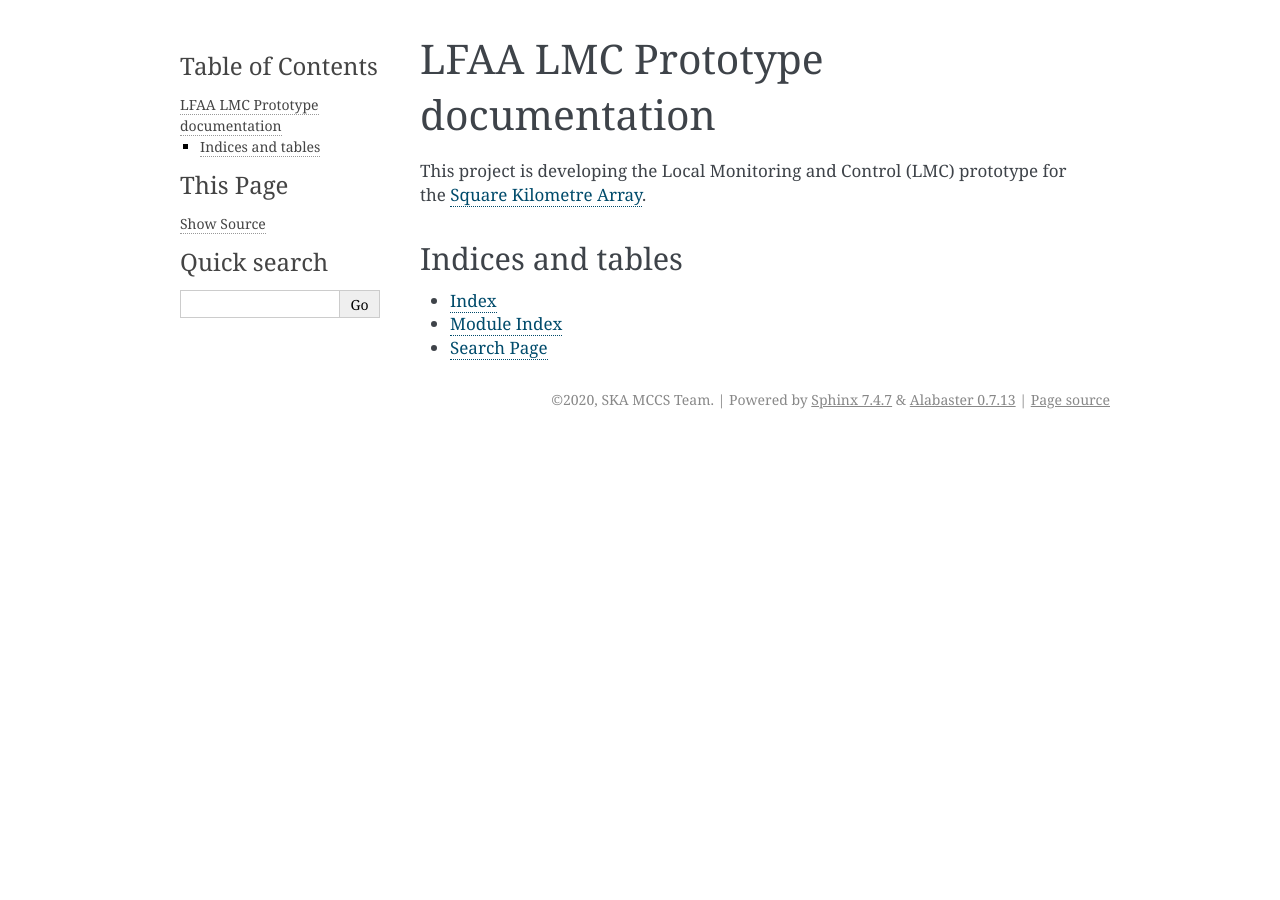
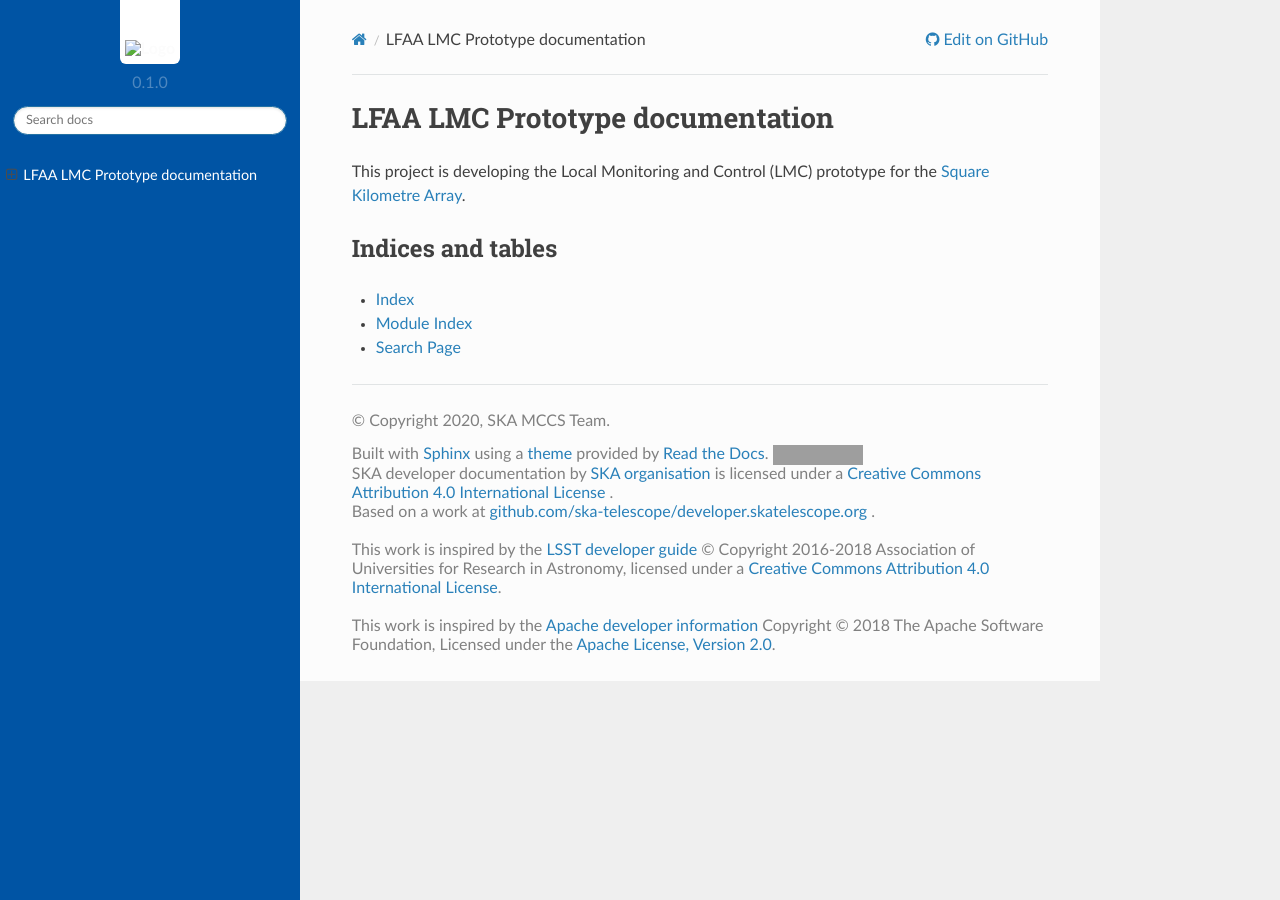
Before and after one commit to ska-telescope/ska-low-mccs-spshw, a Sphinx documentation site: the page built from docs/source/index.rst, in a window 1280 px wide. Built offline with Sphinx 7.4.7 and the Read the Docs theme 2.0.0, drawn with Linux system fonts in a browser that asks for light colours; grey boxes are pictures that could not be loaded.

Commit message:
[MCCS-2] Apply SKA templates to documentation framework

```diff
--- /dev/null
+++ b/docs/source/_static/css/custom.css
@@ -0,0 +1,78 @@
+/*
+Following SKA brand guidelines colors are defined as
+
+SKA Sky Blue:    rgb(0, 174, 239)
+SKA Ocean Blue:  rgb(0, 84, 164)
+SKA Teal Blue:   rgb(0, 104, 138)
+SKA Burnt Sun:   rgb(236, 134, 35)
+SKA Earth Green: rgb(166, 206, 57)
+*/
+
+.wy-nav-side{
+        background-color: rgb(0, 84, 164);
+        color: white;
+}
+
+.wy-side-nav-search{
+        padding-top: 0px;
+        /*background-color: rgb(0, 174, 239);*/
+        background-color: rgb(0, 84, 164);
+        text-align: center;
+}
+
+.wy-menu-vertical p.caption{
+        color: rgb(236, 134, 35);
+}
+
+.wy-menu {
+        color: white;
+}
+
+.wy-menu-vertical a{
+  color: white;
+}
+
+.local-toc ul li a:hover {
+        background-color: rgb(0, 174, 239);
+}
+
+.wy-side-nav-search a{
+    padding-top: 0px;
+}
+
+.wy-side-nav-search a img.logo{
+	background-color: rgb(255, 255, 255);
+	border-bottom-left-radius: 6px;
+	border-bottom-right-radius: 6px;
+      padding-top: 40px;
+}
+
+.ska-logo, ska-logo:hover{
+	background-attachment: scroll;
+	background-clip: border-box;
+	background-color: rgb(255, 255, 255);
+	background-image: url("https://www.skatelescope.org/wp-content/themes/skatelescope.org-theme/img/img-logo3.png");
+	background-origin: padding-box;
+	background-position: 22px 35px;
+	background-position-x: 22px;
+	background-position-y: 35px;
+	background-repeat: no-repeat;
+	background-size: 153px 98px;
+	border-bottom-left-radius: 6px;
+	border-bottom-right-radius: 6px;
+	/*color: rgb(0, 86, 120);
+	float: left;
+	font-family: "Eurostile LT W01 Demi", sans-serif;
+	font-size: 44.8px;
+	font-weight: 400;
+	line-height: 60px;
+	list-style-image: none;
+	list-style-position: outside;
+	list-style-type: none;*/
+	margin-bottom: 0px;
+	margin-left: 0px;
+	margin-right: 0px;
+	margin-top: 0px;
+	width: 186px;
+	height: 135px;
+}
--- /dev/null
+++ b/docs/source/_static/js/github.js
@@ -0,0 +1,26 @@
+jQuery(function(){
+    var github_v3_endpoint = "https://api.github.com/orgs/ska-telescope/repos";
+    var list = $("#list-of-projects > ul");
+    if( list.length ){
+        list.empty();
+        $.getJSON(github_v3_endpoint, function(data){
+            $.each(data, function(key, val){
+               //console.log(val);
+               if(val["description"])
+                   description = val["description"];
+               else
+                   description = "";
+               item = "<li><a href=\"" +
+                      val["html_url"] +
+                      "\">" +
+                      val["name"] +
+                      "</a> " +
+                      description +
+                      "</li>";
+               $(item).appendTo(list);
+            }); //end each
+        }); //end getJSON
+    }else{ //if list not found
+        //console.log("list not found")
+    }
+});
--- /dev/null
+++ b/docs/source/_templates/footer.html
@@ -0,0 +1,48 @@
+
+{% extends "!footer.html" %}
+{% block extrafooter %}
+
+<a rel="license" href="http://creativecommons.org/licenses/by/4.0/">
+    <img alt="Creative Commons Licence"
+         style="border-width:0"
+         src="https://i.creativecommons.org/l/by/4.0/88x31.png" />
+</a>
+<br />
+<span xmlns:dct="http://purl.org/dc/terms/"
+      property="dct:title">
+          SKA developer documentation
+</span>
+by
+<a xmlns:cc="http://creativecommons.org/ns#"
+   href="developer.skatelscope.org"
+   property="cc:attributionName"
+   rel="cc:attributionURL">
+       SKA organisation
+</a>
+is licensed under a
+<a rel="license"
+   href="http://creativecommons.org/licenses/by/4.0/">
+      Creative Commons Attribution 4.0 International License
+</a>.
+<br />Based on a work at
+<a xmlns:dct="http://purl.org/dc/terms/"
+   href="https://github.com/ska-telescope/developer.skatelescope.org"
+   rel="dct:source">
+       github.com/ska-telescope/developer.skatelescope.org
+</a>.
+<br /><br />
+This work is inspired by the
+<a href="https://developer.lsst.io/">
+    LSST developer guide
+</a> © Copyright 2016-2018 Association of Universities for Research in Astronomy, licensed under a
+<a rel="license" href="http://creativecommons.org/licenses/by/4.0/">Creative Commons Attribution 4.0 International License</a>.
+
+
+<br /><br />
+This work is inspired by the
+<a href="https://www.apache.org/dev/">
+    Apache developer information
+</a>
+Copyright © 2018 The Apache Software Foundation, Licensed under the
+<a rel="license" href="http://www.apache.org/licenses/LICENSE-2.0">Apache License, Version 2.0</a>.
+{% endblock %}
--- /dev/null
+++ b/docs/source/_templates/layout.html
@@ -0,0 +1,43 @@
+{% extends "!layout.html" %}
+
+{#
+{% block sidebartitle %}
+#}
+
+{# original content
+
+{% if logo and theme_logo_only %}
+<a href="{{ pathto(master_doc) }}">
+{% else %}
+<a href="{{ pathto(master_doc) }}" class="icon icon-home"> {{project }}
+{% endif %}
+
+{% if logo %}
+
+<img src="{{ pathto('_static/' + logo, 1) }}" class="logo" />
+{% endif %}
+</a>
+
+{% if theme_display_version %}
+{%- set nav_version = version %}
+{% if READTHEDOCS and current_version %}
+{%- set nav_version = current_version %}
+{% endif %}
+{% if nav_version %}
+<div class="version">
+{{ nav_version }}
+</div>
+{% endif %}
+{% endif %}
+
+{% include "searchbox.html" %}
+
+end of original content #}
+
+{#
+<a href="{{pathto(master_doc)}}" class="ska-logo"></a>
+
+{% include "searchbox.html" %}
+
+{% endblock %}
+#}
--- a/docs/source/conf.py
+++ b/docs/source/conf.py
@@ -1,55 +1,243 @@
-# Configuration file for the Sphinx documentation builder.
+#!/usr/bin/env python3
+# -*- coding: utf-8 -*-
 #
-# This file only contains a selection of the most common options. For a full
-# list see the documentation:
-# https://www.sphinx-doc.org/en/master/usage/configuration.html
 
-# -- Path setup --------------------------------------------------------------
+autodoc_mock_imports = [
+    'PyTango',
+    'tango',
+    'skabase',
+    'etcd3',
+    'jsonschema',
+    'kubernetes'
+]
 
-# If extensions (or modules to document with autodoc) are in another directory,
-# add these directories to sys.path here. If the directory is relative to the
-# documentation root, use os.path.abspath to make it absolute, like shown here.
-#
-# import os
-# import sys
-# sys.path.insert(0, os.path.abspath('.'))
+import os
+import sys
+import sphinx_rtd_theme
+
+
+# -- Path set up --------------------------------------------------------------
+
+#sys.path.insert(0, os.path.abspath(
+#    os.path.join('..', '..', 'src', 'tango_sdp_subarray', 'SDPSubarray')
+#))
+#sys.path.insert(0, os.path.abspath(
+#    os.path.join('..', '..', 'src', 'tango_sdp_master', 'SDPMaster')
+#))
+#sys.path.insert(0, os.path.abspath(
+#    os.path.join('..', '..', 'src', 'config_db')
+#))
+#sys.path.insert(0, os.path.abspath(
+#    os.path.join('..', '..', 'src', 'logging')
+#))
+
+
+def setup(app):
+    app.add_stylesheet('css/custom.css')
+    app.add_javascript('js/github.js')
 
 
 # -- Project information -----------------------------------------------------
-
 project = 'LFAA LMC Prototype'
 copyright = '2020, SKA MCCS Team'
 author = 'SKA MCCS Team'
 
 # The full version, including alpha/beta/rc tags
-release = '0.0.1'
+version = '0.1.0'
+release = '0.1.0-alpha'
 
 
-# -- General configuration ---------------------------------------------------
+# -- General configuration ------------------------------------------------
+
+# If your documentation needs a minimal Sphinx version, state it here.
+#
+# needs_sphinx = '1.0'
 
 # Add any Sphinx extension module names here, as strings. They can be
 # extensions coming with Sphinx (named 'sphinx.ext.*') or your custom
 # ones.
-extensions = ['sphinx.ext.autodoc'
+extensions = [
+    'sphinx.ext.autodoc',
+    'sphinx.ext.doctest',
+    'sphinx.ext.intersphinx',
+    'sphinx.ext.todo',
+    'sphinx.ext.coverage',
+    'sphinx.ext.mathjax',
+    'sphinx.ext.ifconfig',
+    'sphinx.ext.viewcode',
+    'sphinx.ext.githubpages',
+    #'m2r'
 ]
 
 # Add any paths that contain templates here, relative to this directory.
 templates_path = ['_templates']
 
+# The suffix(es) of source filenames.
+# You can specify multiple suffix as a list of string:
+#
+source_suffix = ['.rst']
+#source_suffix = ['.rst', '.md']
+
+# The master toctree document.
+master_doc = 'index'
+
+
+# The language for content autogenerated by Sphinx. Refer to documentation
+# for a list of supported languages.
+#
+# This is also used if you do content translation via gettext catalogs.
+# Usually you set "language" from the command line for these cases.
+language = 'En-en'
+
 # List of patterns, relative to source directory, that match files and
 # directories to ignore when looking for source files.
-# This pattern also affects html_static_path and html_extra_path.
+# This patterns also effect to html_static_path and html_extra_path
 exclude_patterns = []
 
+# The name of the Pygments (syntax highlighting) style to use.
+pygments_style = 'sphinx'
 
-# -- Options for HTML output -------------------------------------------------
+# If true, `todo` and `todoList` produce output, else they produce nothing.
+todo_include_todos = True
+
+
+# -- Options for HTML output ----------------------------------------------
 
 # The theme to use for HTML and HTML Help pages.  See the documentation for
 # a list of builtin themes.
 #
-html_theme = 'alabaster'
+html_theme = 'sphinx_rtd_theme'
+
+# Theme options are theme-specific and customize the look and feel of a theme
+# further.  For a list of options available for each theme, see the
+# documentation.
+#
+html_theme_options = {
+    # 'logo_only' : False,
+    # 'logo_only' : 'ska_logo.jpg',
+    # 'logo' : 'ska_logo.jpg',
+}
+
+html_context = {
+    'display_github': True,  # Integrate GitHub
+    'favicon': 'img/favicon.ico',
+    'logo': 'img/logo.jpg',
+    'theme_logo_only': True,
+    'github_user': '',  # Username
+    'github_repo': '',  # Repo name
+    'github_version': 'master',  # Version
+    'conf_py_path': '/src/'  # Path in the checkout to the docs root
+}
 
 # Add any paths that contain custom static files (such as style sheets) here,
 # relative to this directory. They are copied after the builtin static files,
 # so a file named "default.css" will overwrite the builtin "default.css".
 html_static_path = ['_static']
+
+# Custom sidebar templates, must be a dictionary that maps document names
+# to template names.
+#
+# This is required for the alabaster theme
+# refs: http://alabaster.readthedocs.io/en/latest/installation.html#sidebars
+#html_sidebars = {
+#    '**': [
+#        'about.html',
+#        'navigation.html',
+#        'relations.html',  # needs 'show_related': True theme option to display
+#        'searchbox.html',
+#        'donate.html',
+#    ]
+#}
+
+
+# -- Options for HTMLHelp output ------------------------------------------
+
+# Output file base name for HTML help builder.
+htmlhelp_basename = 'developerskatelescopeorgdoc'
+
+
+# -- Options for LaTeX output ---------------------------------------------
+
+latex_elements = {
+    # The paper size ('letterpaper' or 'a4paper').
+    #
+    # 'papersize': 'letterpaper',
+
+    # The font size ('10pt', '11pt' or '12pt').
+    #
+    # 'pointsize': '10pt',
+
+    # Additional stuff for the LaTeX preamble.
+    #
+    # 'preamble': '',
+
+    # Latex figure (float) alignment
+    #
+    # 'figure_align': 'htbp',
+}
+
+# Grouping the document tree into LaTeX files. List of tuples
+# (source start file, target name, title,
+#  author, documentclass [howto, manual, or own class]).
+latex_documents = [(
+    master_doc,
+    'developerskatelescopeorg.tex',
+    'developer.skatelescope.org Documentation',
+    'Marco Bartolini',
+    'manual'
+)]
+
+
+# -- Options for manual page output ---------------------------------------
+
+# One entry per manual page. List of tuples
+# (source start file, name, description, authors, manual section).
+man_pages = [(
+    master_doc,
+    'developerskatelescopeorg',
+    'developer.skatelescope.org Documentation',
+    [author],
+    1
+)]
+
+
+# -- Options for Texinfo output ----------------------------------------------
+
+# Grouping the document tree into Texinfo files. List of tuples
+# (source start file, target name, title, author,
+#  dir menu entry, description, category)
+texinfo_documents = [(
+    master_doc,
+    'developerskatelescopeorg',
+    'developer.skatelescope.org Documentation',
+    author,
+    'developerskatelescopeorg',
+    'One line description of project.',
+    'Miscellaneous'
+)]
+
+# -- Options for Epub output -------------------------------------------------
+
+# Bibliographic Dublin Core info.
+epub_title = project
+epub_author = author
+epub_publisher = author
+epub_copyright = copyright
+
+# The unique identifier of the text. This can be a ISBN number
+# or the project homepage.
+#
+# epub_identifier = ''
+
+# A unique identification for the text.
+#
+# epub_uid = ''
+
+# A list of files that should not be packed into the epub file.
+epub_exclude_files = ['search.html']
+
+
+# -- Extension configuration -------------------------------------------------
+
+# Example configuration for intersphinx: refer to the Python standard library.
+intersphinx_mapping = {'https://docs.python.org/': None}
```
Also changed, not shown: docs/requirements.txt (added, +31 -0 lines), docs/source/_static/img/favicon.ico (added), docs/source/_static/img/logo.jpg (added), docs/source/_static/img/logo.svg (added), 1 other file.
